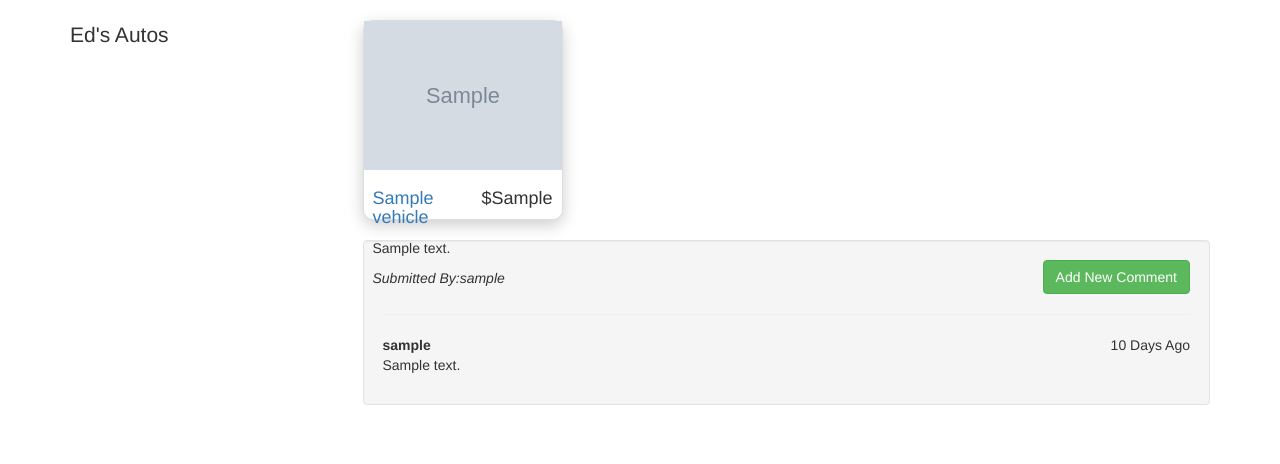
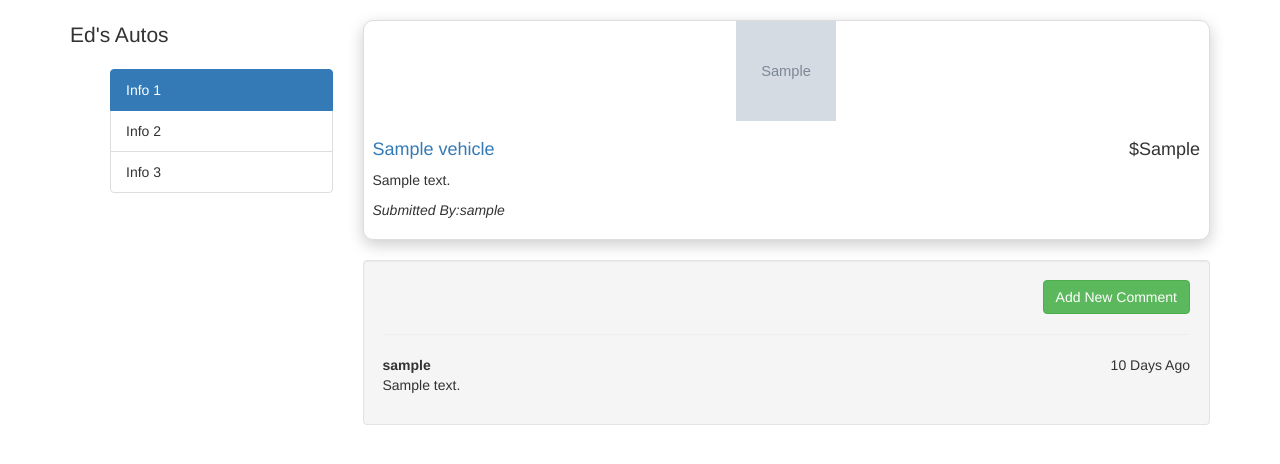
Before and after one commit to MendozaEduardo/edsAutos, a Node server app: page /vehicles/600000000000000000000001 in a window 1280 px wide. Shown: the part 52-516 px from the top of the page. Run offline with Node 20, Linux system fonts and the light colour scheme; tables that the repository leaves empty hold one stand-in row (values such as "Sample post"); grey boxes marked "Sample" are stand-in pictures; some libraries are stand-ins or nearby versions.

Commit message:
landing edits

```diff
--- a/public/stylesheets/main.css
+++ b/public/stylesheets/main.css
@@ -1,11 +1,10 @@
 .thumbnail img {
-    width: 100%;
+    width: 100px;
+    height: 100px;
 }
 
 .thumbnail {
     padding: 0;
-    width: 200px;
-    height: 200px;
     border-radius: 10px;
     box-shadow: 0 5px 16px rgba(0, 0, 0, 0.2);
 }
--- a/views/vehicles/show.ejs
+++ b/views/vehicles/show.ejs
@@ -5,13 +5,13 @@
     <div class = "row">
         <div class = "col-md-3">
             <p class = "lead">Ed's Autos</p>
-            <!-- <div class = "list-group">
+            <div class = "list-group">
                 <ul>
                     <li class = "list-group-item active">Info 1</li>
                     <li class = "list-group-item">Info 2</li>
                     <li class = "list-group-item">Info 3</li>
                 </ul>
-            </div> -->
+            </div>
         </div>
 
         <div class = "col-md-9">
```
